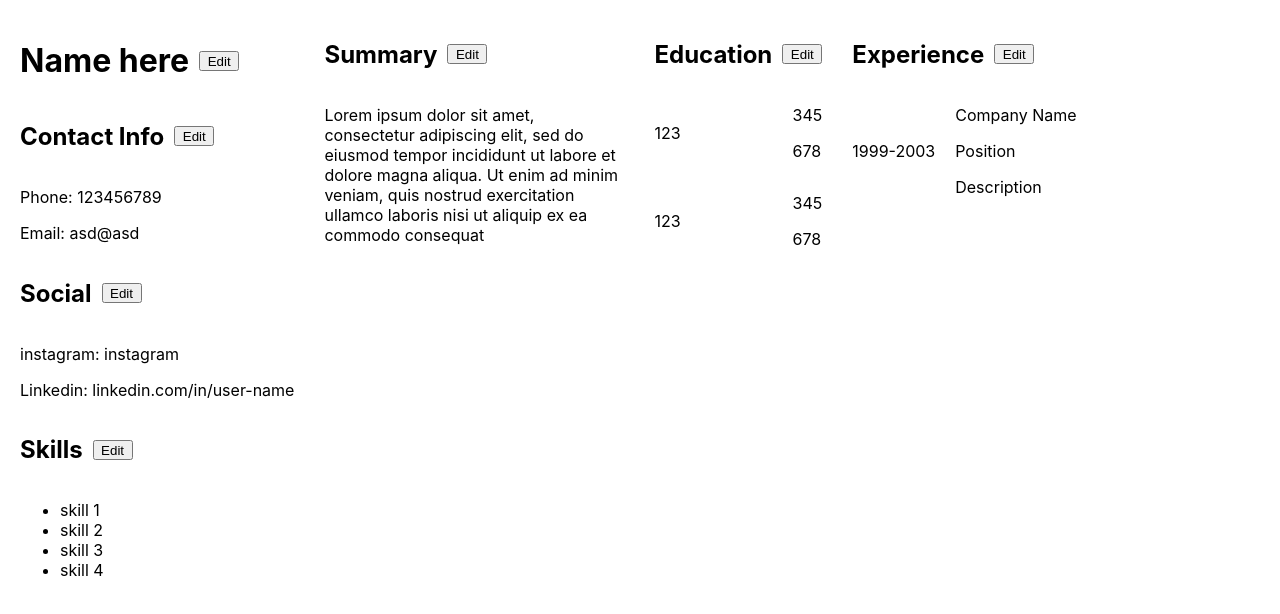
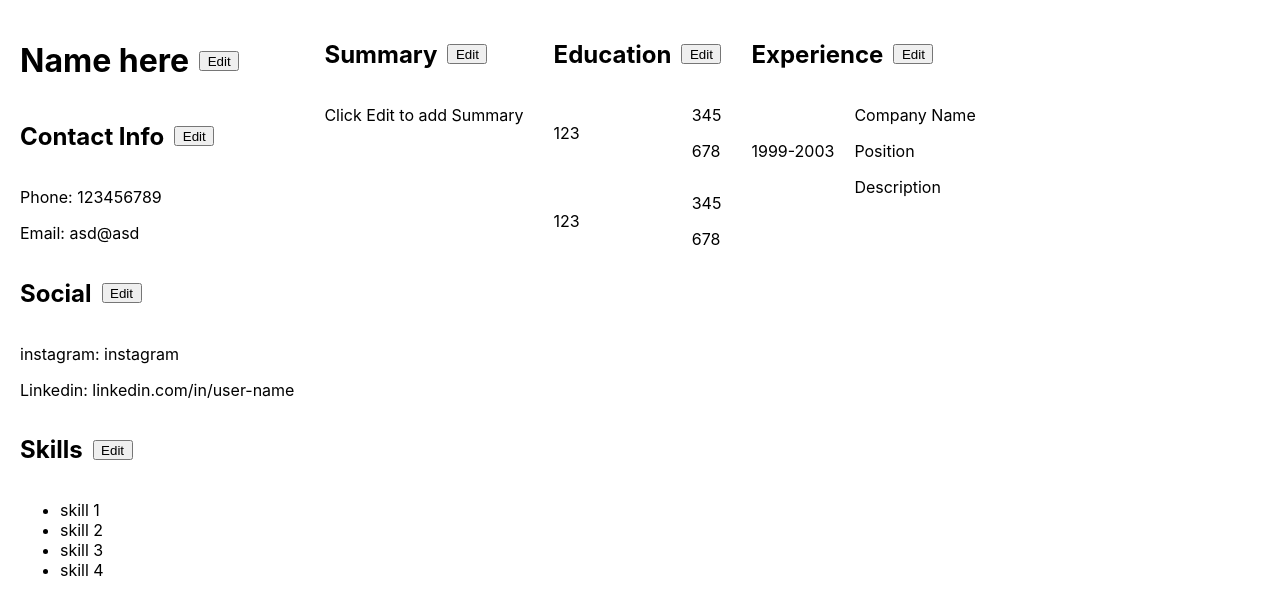
Before and after one commit to pbaki/cv-app, a React (Create React App) app: page / in a window 1280 px wide. Shown: the top 614 px of the page. Built offline with nearby package versions, Linux system fonts and the light colour scheme.

Commit message:
Summary functionality

```diff
--- a/src/components/summary.js
+++ b/src/components/summary.js
@@ -1,24 +1,136 @@
 import React, { Component } from "react";
-import ReactDOM from "react-dom/client";
 import "../styles/summary.css";
 
 class Summary extends Component {
   constructor(props) {
     super();
+    this.textToEdit = "";
+    this.state = {
+      mode: 1,
+    };
+    this.editMode = this.editMode.bind(this);
+    this.editOnclick = this.editOnclick.bind(this);
+    this.changeToEditMode = this.changeToEditMode.bind(this);
+    this.changeToNormalMode = this.changeToNormalMode.bind(this);
+    this.getInputValues = this.getInputValues.bind(this);
+  }
+  editMode() {
+    this.setState({
+      mode: this.state.mode === 1 ? 2 : 1,
+    });
+  }
+  editOnclick() {
+    if (this.state.mode === 1) {
+      return (
+        <SummaryComponent
+          changeToEditMode={this.changeToEditMode}
+          summaryText={
+            this.textToEdit !== ""
+              ? this.textToEdit
+              : "Click Edit to add Summary"
+          }
+        />
+      );
+    } else {
+      return (
+        <SummaryEditComponent
+          onClick={this.changeToNormalMode}
+          editedText={this.getInputValues}
+          changeToNormalMode={this.changeToNormalMode}
+          textToEdit={this.textToEdit}
+        />
+      );
+    }
+  }
+  getInputValues(val) {
+    this.textToEdit = val;
+  }
+  async changeToEditMode() {
+    this.editMode();
+  }
+  changeToNormalMode() {
+    this.editMode();
   }
 
+  render() {
+    return <div className="summary">{this.editOnclick()}</div>;
+  }
+}
+class SummaryComponent extends Component {
+  constructor(props) {
+    super();
+  }
   render() {
     return (
       <div className="summary">
         <div className="summaryContainer">
           <h2>Summary</h2>
-          <button className="editButton">Edit</button>
+          <button className="editButton" onClick={this.props.changeToEditMode}>
+            Edit
+          </button>
+        </div>
+        <p>{this.props.summaryText}</p>
+      </div>
+    );
+  }
+}
+class SummaryEditComponent extends Component {
+  constructor(props) {
+    super();
+    this.state = {
+      textChange: "",
+    };
+    this.handleChange = this.handleChange.bind(this);
+  }
+  handleChange(event) {
+    this.setState({
+      textChange: event.target.value,
+    });
+  }
+  render() {
+    return (
+      <div className="summary">
+        <div className="summaryContainer">
+          <h2>Summary</h2>
+          <button className="editButton" onClick={this.props.onClick}>
+            Edit
+          </button>
         </div>
         <p>
-          Lorem ipsum dolor sit amet, consectetur adipiscing elit, sed do
-          eiusmod tempor incididunt ut labore et dolore magna aliqua. Ut enim ad
-          minim veniam, quis nostrud exercitation ullamco laboris nisi ut
-          aliquip ex ea commodo consequat
+          <form>
+            <label htmlFor="text"></label>
+            <textarea
+              name="text"
+              id="text"
+              onChange={this.handleChange}
+              defaultValue={
+                this.props.textToEdit !== ""
+                  ? this.props.textToEdit
+                  : "Click Edit to add Summary"
+              }
+            ></textarea>
+            <div className="editSummaryButtons">
+              <button
+                type="submit"
+                onClick={(e) => {
+                  e.preventDefault();
+                  this.props.editedText(this.state.textChange);
+                  this.props.changeToNormalMode();
+                }}
+              >
+                Submit
+              </button>
+              <button
+                type="submit"
+                onClick={(e) => {
+                  e.preventDefault();
+                  this.props.changeToNormalMode();
+                }}
+              >
+                Cancel
+              </button>
+            </div>
+          </form>
         </p>
       </div>
     );
```
